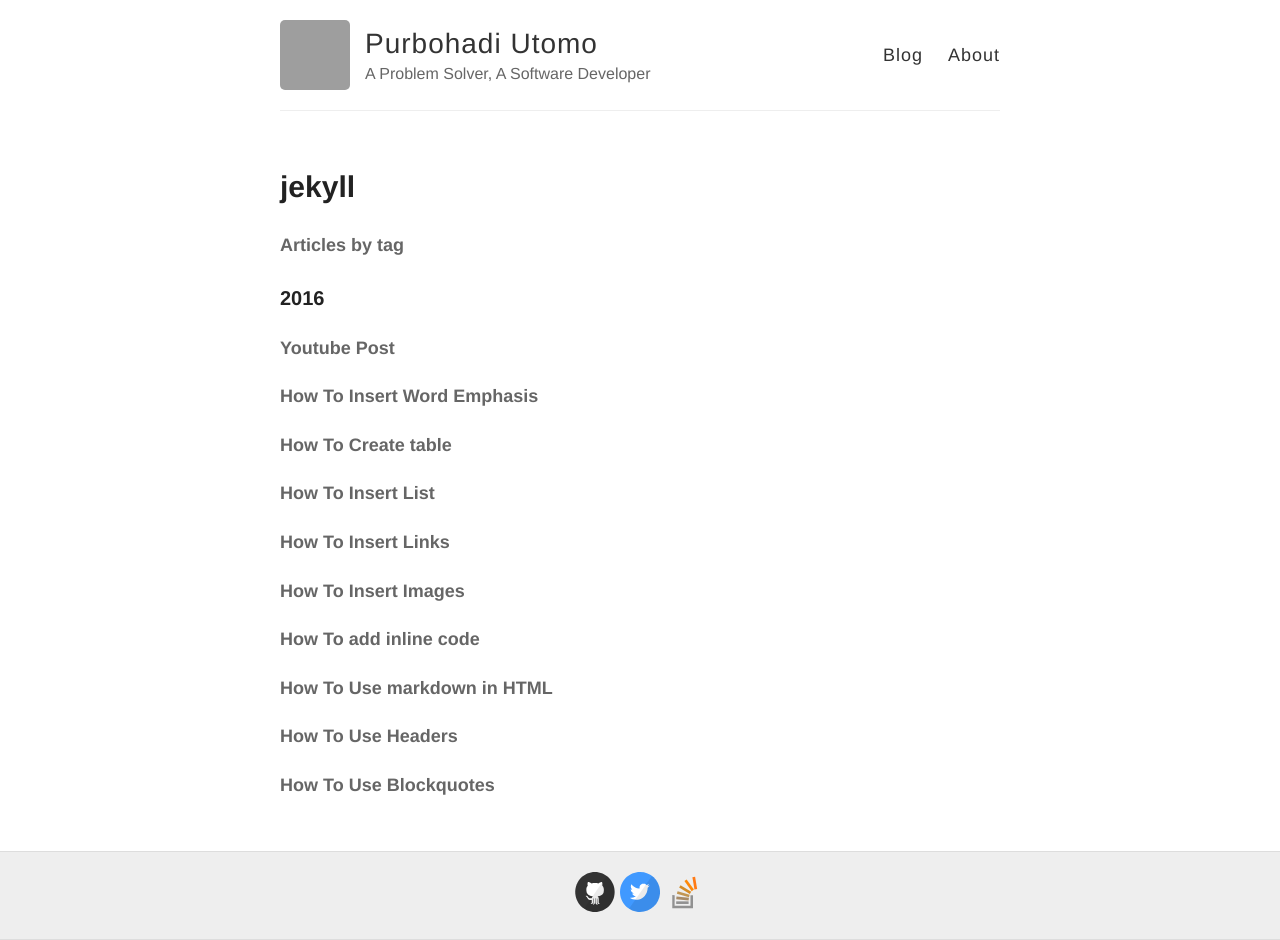
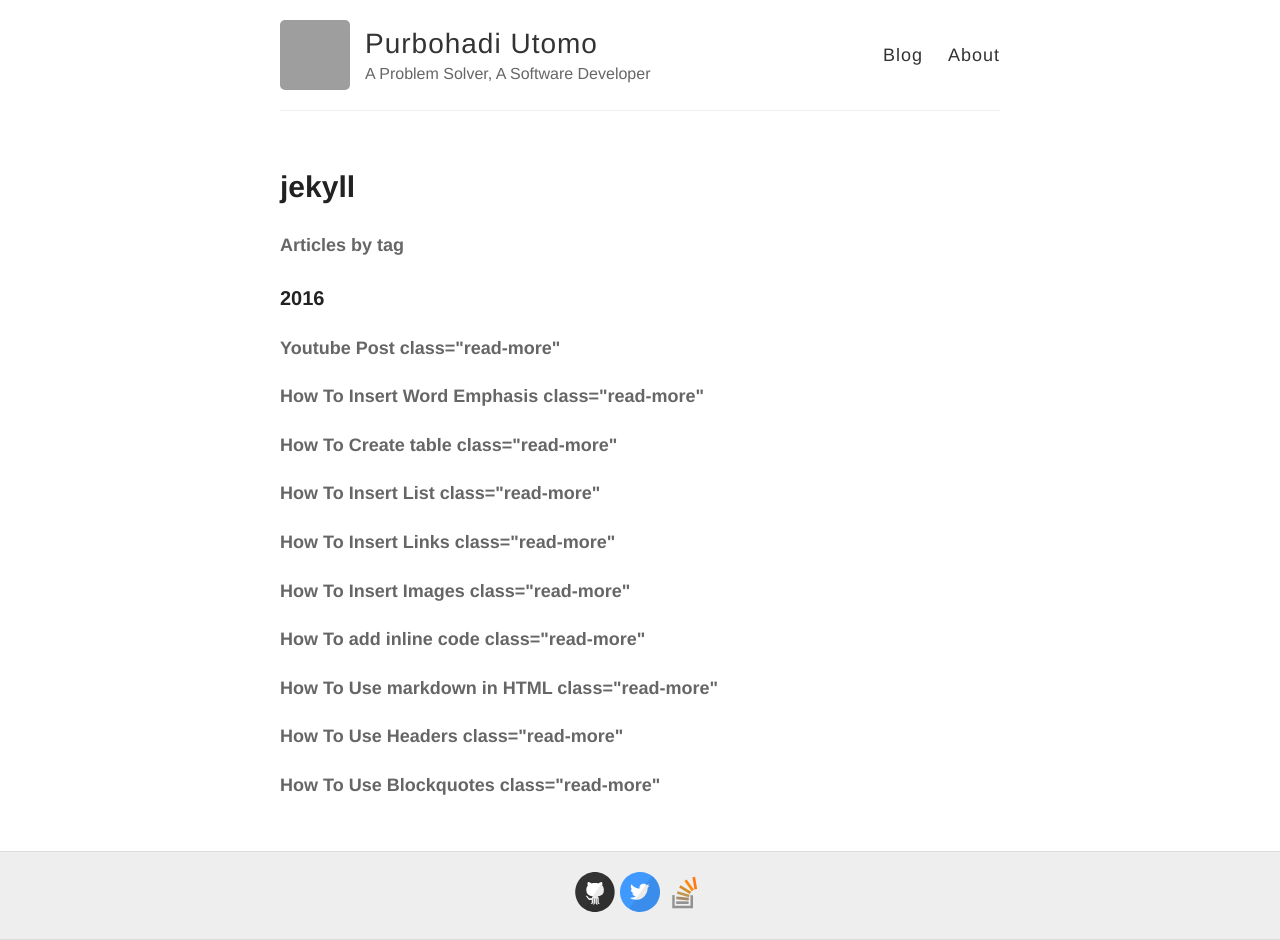
Before and after one commit to purbohadi/purbohadi, a Jekyll site: the page built from blog/tag/jekyll.md, in a window 1280 px wide. Built offline with Jekyll 4.4.1, drawn with Linux system fonts in a browser that asks for light colours; nearby versions of some CDN libraries; grey boxes are pictures that could not be loaded.

Commit message:
update layout

```diff
--- a/_layouts/blog_by_tag.html
+++ b/_layouts/blog_by_tag.html
@@ -26,7 +26,7 @@ published: true
             {% endif %}
 
             <a href="{{ post.url }}" class="list-group-item">
-                <h4 class="list-group-item-heading">{{ post.title }}</h4>
+                <h4 class="list-group-item-heading">{{ post.title }} class="read-more"</h4>
             </a>
 
             {% if forloop.last %}
```
